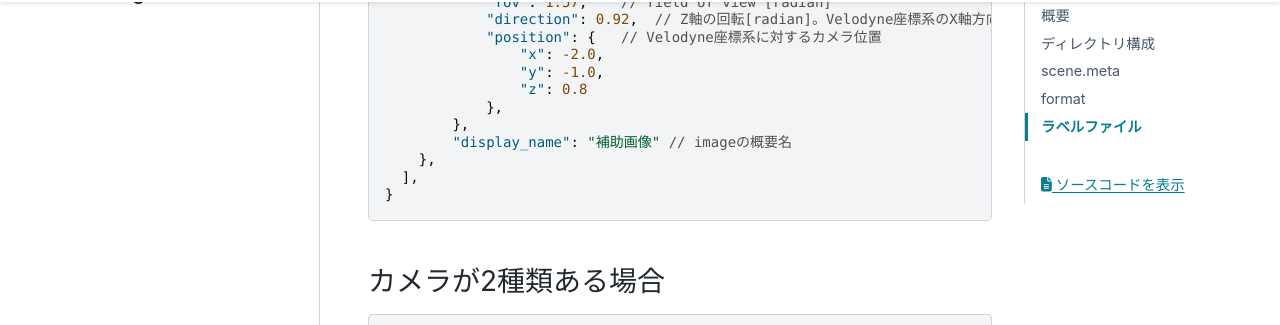
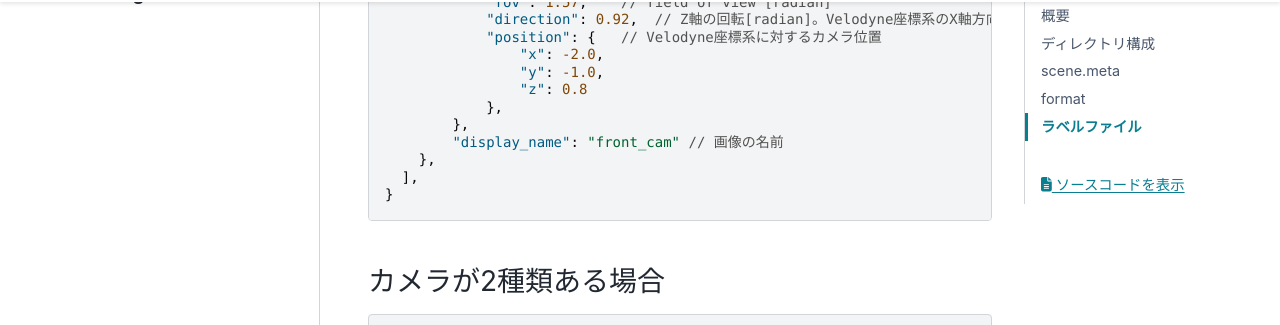
Before and after one commit to kurusugawa-computer/annofab-3dpc-editor-cli, a Sphinx documentation site: the page built from docs/user_guide/annofab_point_cloud_format.md, in a window 1280 px wide and 900 px high, scrolled down 2650 px. Shown: the part 126-451 px from the top of the window. Built offline with Sphinx 7.4.7 and the PyData theme 0.15.4, drawn with Linux system fonts in a browser that asks for light colours.

Commit message:
display_nameのdocsを修正

```diff
--- a/docs/user_guide/annofab_point_cloud_format.md
+++ b/docs/user_guide/annofab_point_cloud_format.md
@@ -125,7 +125,7 @@ scene0/
                 "z": 0.8
             },
         },
-        "display_name": "補助画像" // imageの概要名
+        "display_name": "front_cam" // 画像の名前
     },
   ],
 }
```
